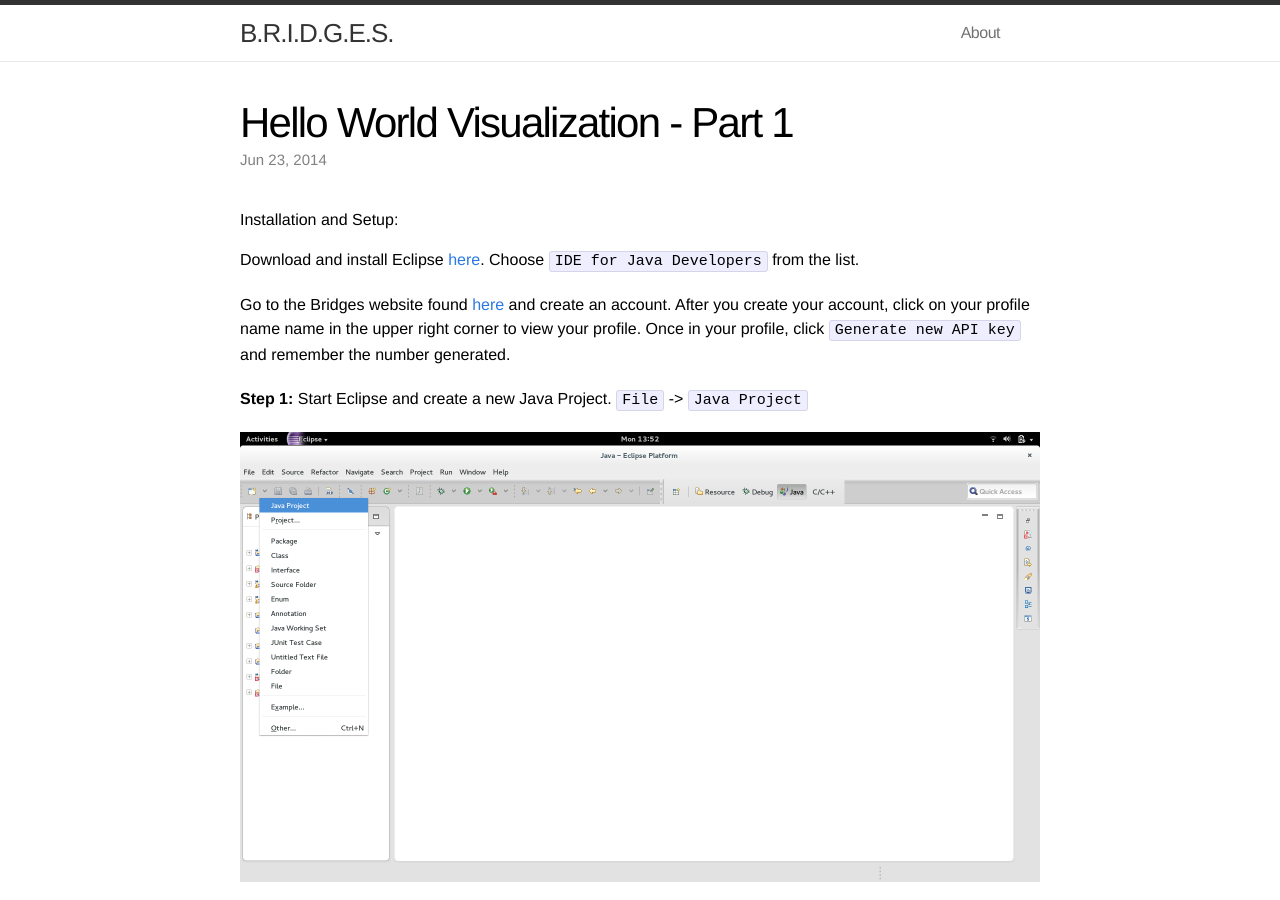
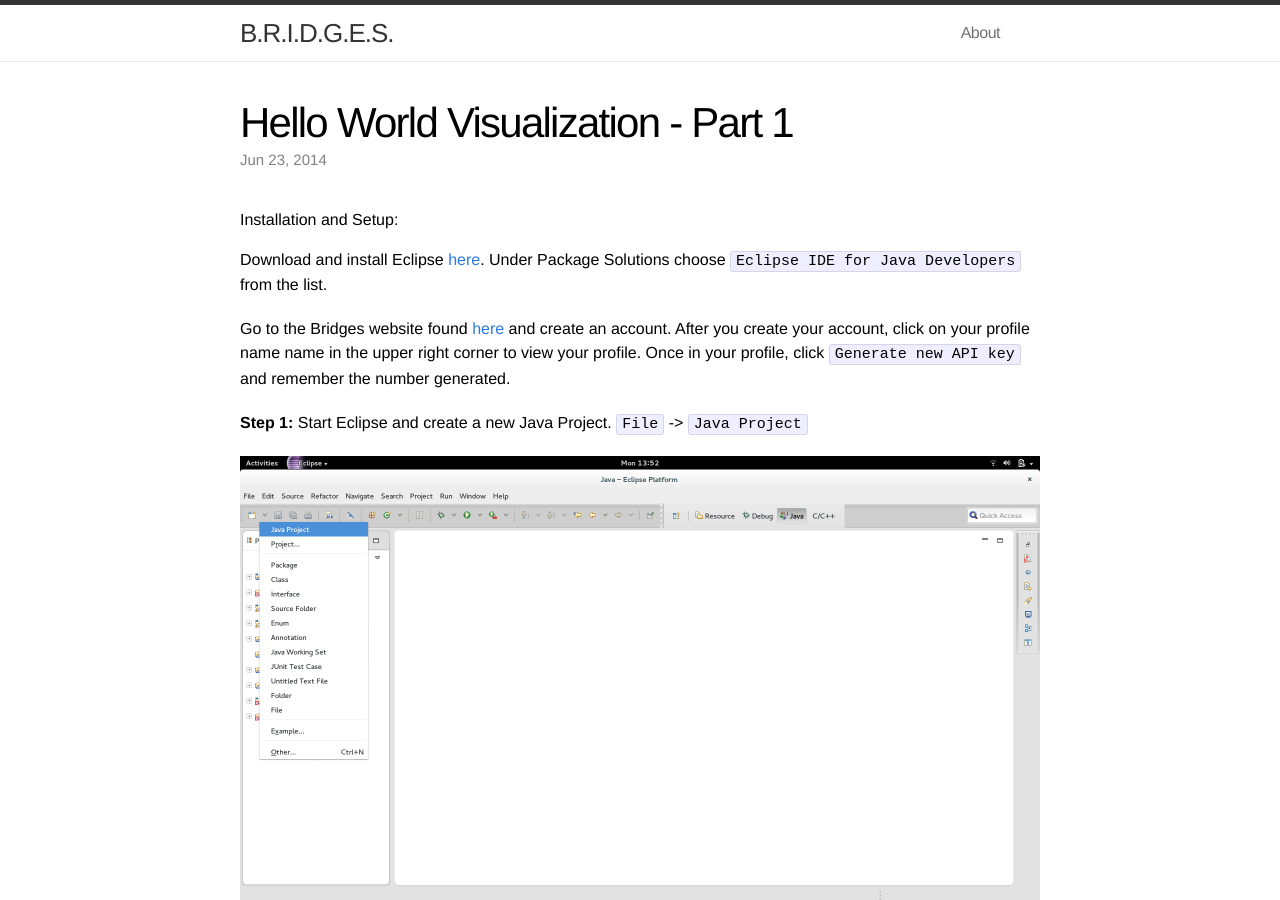
Before and after one commit to Dismembered/Dismembered.github.io, a Jekyll site: the page built from _posts/2014-06-23-HelloWorld-Tutorial_part1.markdown, in a window 1280 px wide and 900 px high. Built offline with Jekyll 4.4.1, drawn with Linux system fonts in a browser that asks for light colours.

Commit message:
Update 2014-06-23-HelloWorld-Tutorial_part1.markdown

```diff
--- a/_posts/2014-06-23-HelloWorld-Tutorial_part1.markdown
+++ b/_posts/2014-06-23-HelloWorld-Tutorial_part1.markdown
@@ -7,7 +7,7 @@
 
 # Installation and Setup:
 
-Download and install Eclipse [here](https://www.eclipse.org/downloads/index-java8.php). Choose  `IDE for Java Developers` from the list.
+Download and install Eclipse [here](https://www.eclipse.org/downloads/index-java8.php). Under Package Solutions choose `Eclipse IDE for Java Developers` from the list.
 
 Go to the Bridges website found [here](http://bridges.cs.uncc.edu/login) and create an account. After you create your account, click on your profile name name in the upper right corner to view your profile. Once in your profile, click `Generate new API key` and remember the number generated.
 
```
